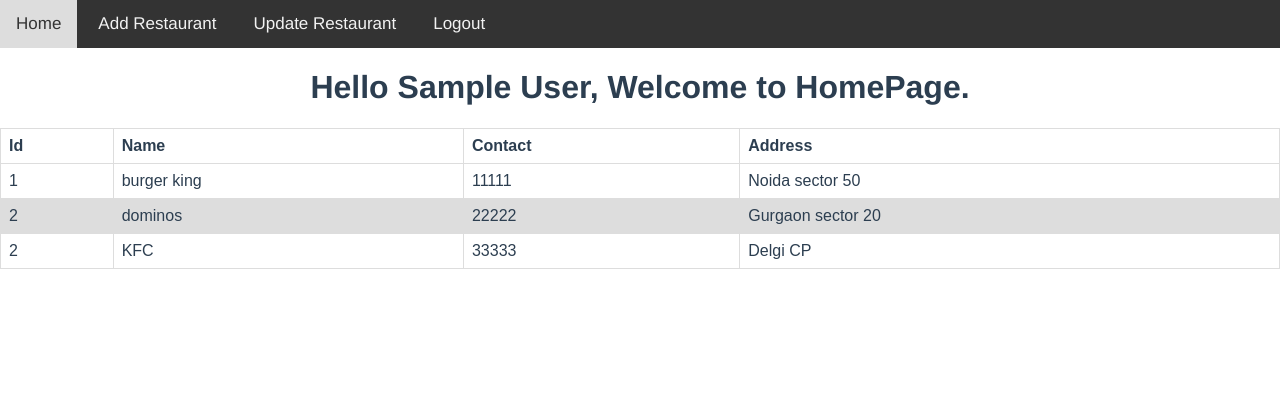
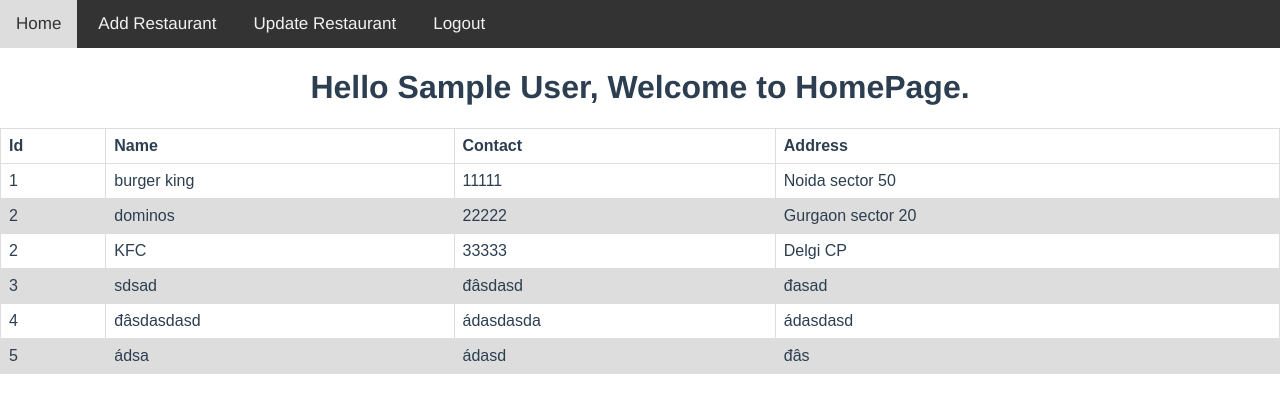
Before and after one commit to IT810/vuejs-restaurant_management_app, a Vue app: page / in a window 1280 px wide. Shown: the top 412 px of the page. Built offline with nearby package versions, Linux system fonts and the light colour scheme; data requests are answered from the project's data file; sample sign-in values are in the browser's storage.

Commit message:
Test API on Postman. Import Axios package and call API. Check API and redirect to the Home page. Test complete flow.

```diff
--- a/db.json
+++ b/db.json
@@ -25,24 +25,42 @@
       "id": 4
     }
   ],
-  "restaurants":[
+  "restaurants": [
     {
-      "id":1,
-      "name":"burger king",
-      "contact":11111,
-      "address":"Noida sector 50"
+      "id": 1,
+      "name": "burger king",
+      "contact": 11111,
+      "address": "Noida sector 50"
     },
     {
-      "id":2,
-      "name":"dominos",
-      "contact":22222,
-      "address":"Gurgaon sector 20"
+      "id": 2,
+      "name": "dominos",
+      "contact": 22222,
+      "address": "Gurgaon sector 20"
     },
     {
-      "id":2,
-      "name":"KFC",
-      "contact":33333,
-      "address":"Delgi CP"
+      "id": 2,
+      "name": "KFC",
+      "contact": 33333,
+      "address": "Delgi CP"
+    },
+    {
+      "name": "sdsad",
+      "contact": "đâsdasd",
+      "address": "đasad",
+      "id": 3
+    },
+    {
+      "name": "đâsdasdasd",
+      "contact": "ádasdasda",
+      "address": "ádasdasd",
+      "id": 4
+    },
+    {
+      "name": "ádsa",
+      "contact": "ádasd",
+      "address": "đâs",
+      "id": 5
     }
   ]
 }
--- a/src/components/AddRestaurant.vue
+++ b/src/components/AddRestaurant.vue
@@ -10,6 +10,7 @@
 </template>
 
 <script>
+import axios from 'axios';
 import Header from './Header.vue'
 
 export default {
@@ -24,8 +25,18 @@ export default {
         }
     },
     methods:{
-        AddRestaurant: function(){
-
+        AddRestaurant: async function(){
+            try{
+                console.warn(this.Restaurant);
+                var result = await axios.post('http://localhost:3001/restaurants', {name: this.Restaurant.name, contact: this.Restaurant.contact, address: this.Restaurant.address});
+                if(result.status == 201){
+                    this.$router.push({name:'Home'});
+                }
+                console.warn("result", result);
+            }
+            catch(e){
+                console.log(e);
+            }
         }
     },
     async mounted() {
```
